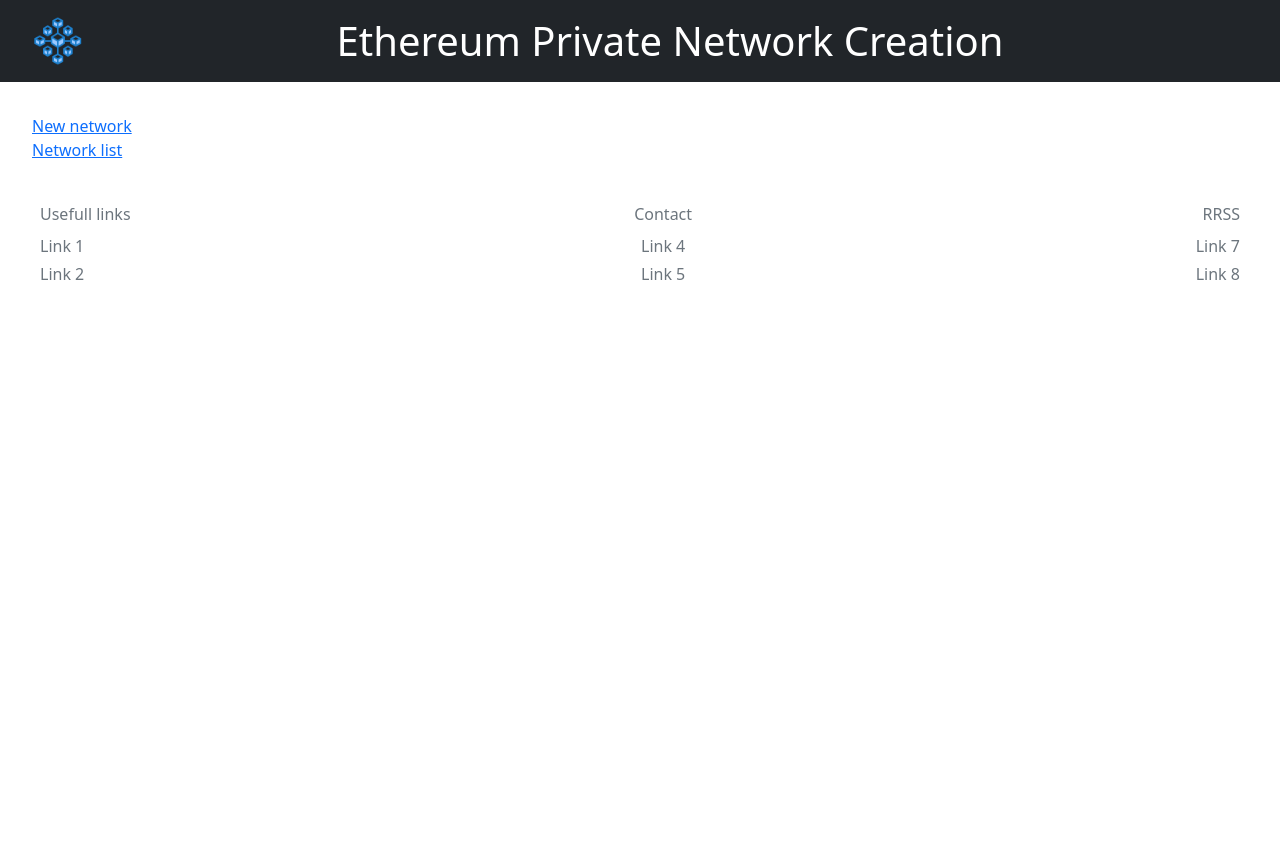
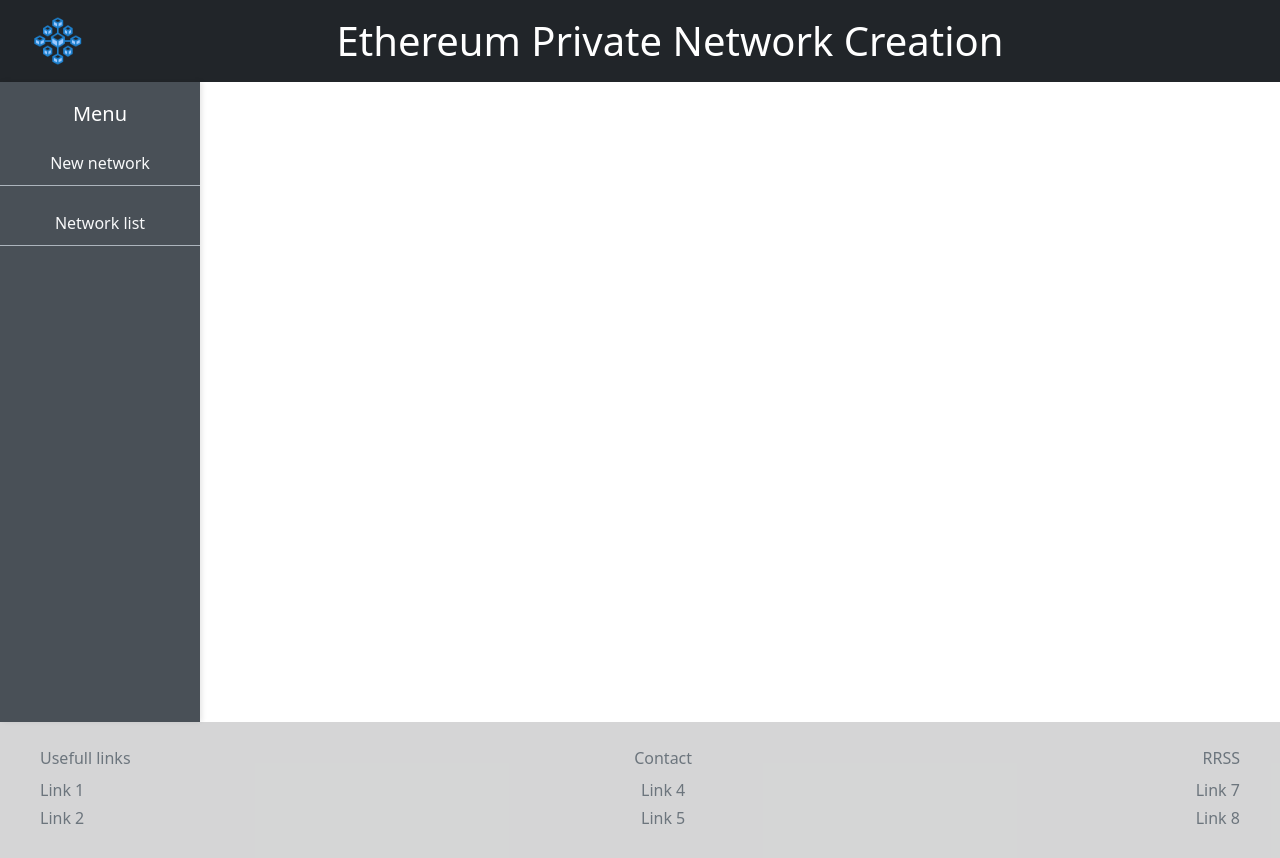
Before and after one commit to codecrypto-academy/pfm-web2.5-oct24-1, a React (Vite) app in the folder frontend/: page / in a window 1280 px wide. Before the commit the page ends 800 px from the top, so only its background shows below. Built offline with nearby package versions, Linux system fonts and the light colour scheme.

Commit message:
Added styles of the front end page

```diff
--- a/frontend/src/index.css
+++ b/frontend/src/index.css
@@ -0,0 +1,62 @@
+header {
+    grid-column: 1 / -1; /* Header ocupa toda la fila superior */
+}
+
+
+footer{
+    background-color: #9c9ea06d;
+    grid-column: 1 / -1;
+}
+
+.app-container {
+    display: grid;
+    grid-template-rows: auto 1fr auto; /* Header, contenido, y Footer */
+    grid-template-columns: 220px 1fr; /* Sidebar y contenido principal */
+    height: 100vh;
+}
+
+.main-content {
+    grid-row: 2; /* Contenido central entre Header y Footer */
+    grid-column: 2;
+    padding: 20px;
+    overflow-y: auto;
+    background-color: #ffffff; /* Fondo blanco para el contenido */
+}
+
+
+.sidebar {
+    position: relative; /* Cambiado de fixed a relative */
+    width: 200px;
+    padding-top: 20px;
+    height: calc(100vh - 160px); /* Ajuste para que no cubra el footer (56px puede ser el tamaño del footer) */
+    float: left; /* Alineamos el sidebar a la izquierda */
+    background-color: #495057; /* Color de fondo más claro que el header y footer */
+    box-shadow: 2px 0 5px rgba(0, 0, 0, 0.1); /* Sombra */
+    grid-row: 2;
+    grid-column: 1;
+}
+
+.sidebar ul{
+    list-style-type: none;
+    padding:0
+}
+
+.sidebar li{
+    margin: 15px 0;
+    text-align: center;
+    border-bottom: 1px solid #adb5bd; /* Línea de separación */
+}
+
+.sidebar a{
+    color: #f8f9fa; /* Color de texto claro */
+    text-decoration:none;
+    font-weight:500;
+    display: block; /* Hace que el área clicable sea más grande */
+    padding: 10px; /* Espaciado interno para el enlace */
+    border-radius: 5px; /* Bordes redondeados en los enlaces */
+}
+
+.sidebar a:hover{
+    background-color: #343a40; /* Color de fondo en hover */
+    border-radius: 5px; /* Bordes redondeados */
+}
```
